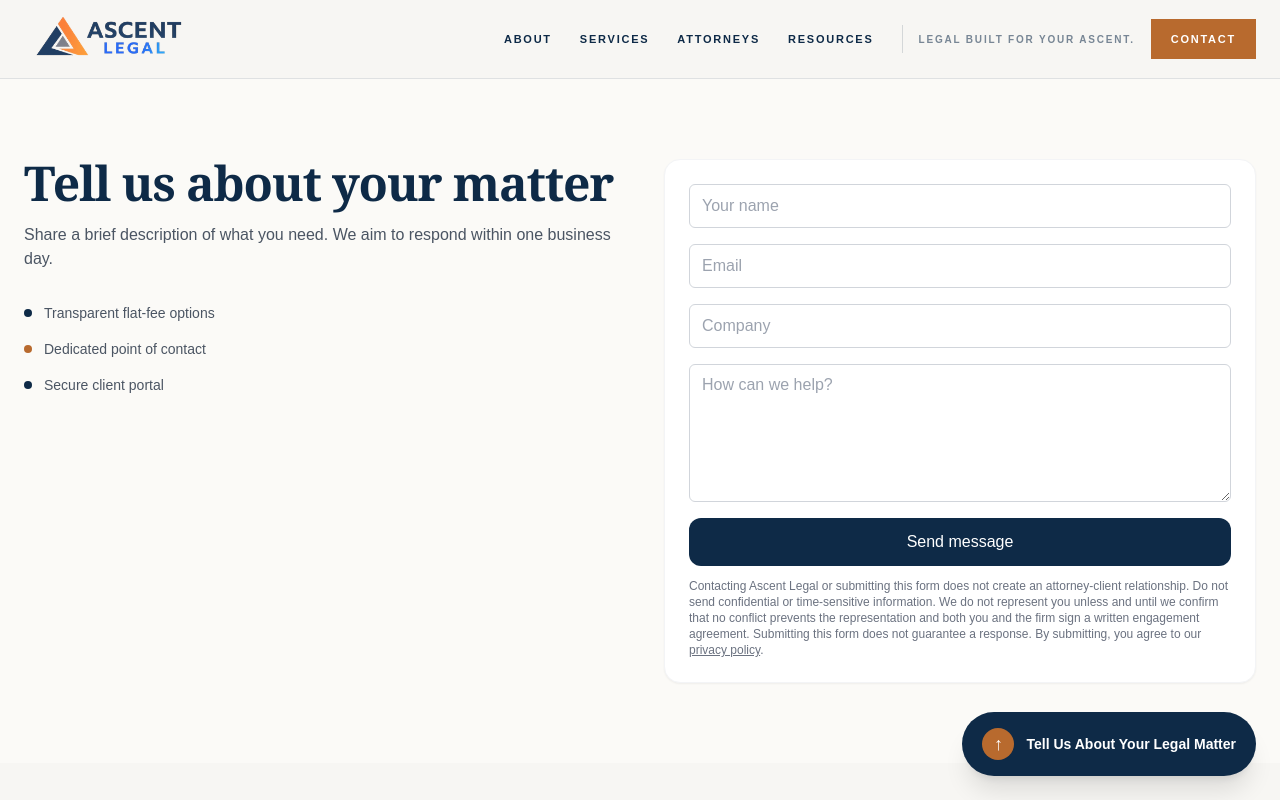
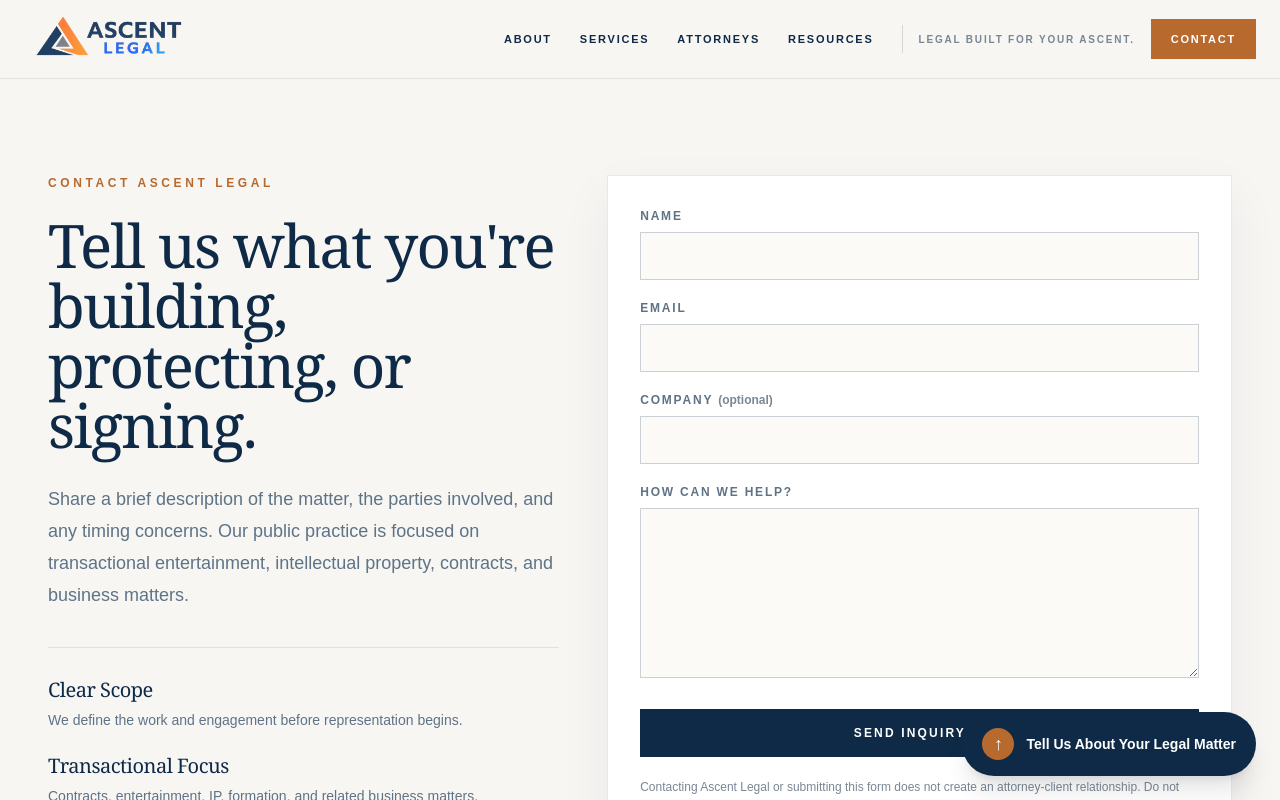
Before and after one commit to ajdreams17/Ascentlegal, a Next.js app: page /contact in a window 1280 px wide. Shown: the top 800 px of the page. Built offline with nearby package versions, Linux system fonts and the light colour scheme.

Commit message:
Refresh contact page with tracked form

```diff
--- a/app/contact/page.jsx
+++ b/app/contact/page.jsx
@@ -1,9 +1,10 @@
-import TrackedLink from "../../components/TrackedLink";
-// app/contact/page.jsx
+import ContactForm from "../../components/ContactForm";
+import StartIntakeButton from "../../components/StartIntakeButton";
+
 export const metadata = {
   title: "Contact | Ascent Legal",
   description:
-    "Tell us briefly about your matter. We aim to respond within one business day.",
+    "Tell us briefly about your transactional legal matter. Contact Ascent Legal about contracts, entertainment, trademarks, copyright, business formation, and related services.",
   alternates: {
     canonical: "/contact",
   },
@@ -11,111 +12,49 @@ export const metadata = {
 
 export default function ContactPage() {
   return (
-    <section className="mx-auto max-w-7xl px-6 py-20 grid md:grid-cols-2 gap-12">
-      {/* Left column: heading + tagline + bullets */}
-      <div>
-        <h1 className="text-4xl md:text-5xl font-bold">Tell us about your matter</h1>
-        <p className="mt-4 text-gray-600">
-          Share a brief description of what you need. We aim to respond within one business day.
-        </p>
+    <main className="bg-[#F7F6F3] text-[#0E2A47]">
+      <section className="mx-auto grid max-w-7xl gap-12 px-6 py-20 sm:px-10 lg:grid-cols-[.9fr_1.1fr] lg:px-12 lg:py-24">
+        <div>
+          <p className="text-xs font-semibold uppercase tracking-[0.3em] text-[#B86A2E]">
+            Contact Ascent Legal
+          </p>
 
-        <div className="mt-8 space-y-4 text-sm text-gray-600">
-          <div className="flex items-center gap-3">
-            <span className="h-2 w-2 rounded-full bg-indigo-500" />
-            Transparent flat-fee options
-          </div>
-          <div className="flex items-center gap-3">
-            <span className="h-2 w-2 rounded-full bg-teal-400" />
-            Dedicated point of contact
-          </div>
-          <div className="flex items-center gap-3">
-            <span className="h-2 w-2 rounded-full bg-indigo-500" />
-            Secure client portal
+          <h1 className="mt-6 font-serif text-5xl leading-[1.02] tracking-[-0.03em] sm:text-6xl">
+            Tell us what you&apos;re building, protecting, or signing.
+          </h1>
+
+          <p className="mt-7 max-w-xl text-lg leading-8 text-[#5F7386]">
+            Share a brief description of the matter, the parties involved, and
+            any timing concerns. Our public practice is focused on transactional
+            entertainment, intellectual property, contracts, and business matters.
+          </p>
+
+          <div className="mt-9 space-y-5 border-t border-[#0E2A47]/10 pt-7">
+            {[
+              ["Clear Scope", "We define the work and engagement before representation begins."],
+              ["Transactional Focus", "Contracts, entertainment, IP, formation, and related business matters."],
+              ["Deadline Awareness", "Tell us about any signing, filing, launch, or response deadline at the outset."],
+            ].map(([title,text]) => (
+              <div key={title}>
+                <h2 className="font-serif text-xl">{title}</h2>
+                <p className="mt-1 text-sm leading-6 text-[#5F7386]">{text}</p>
+              </div>
+            ))}
           </div>
 
+          <div className="mt-9">
+            <p className="text-sm text-[#5F7386]">Prefer guided intake?</p>
+            <StartIntakeButton
+              eventName="contact_page_intake_clicked"
+              placement="contact_page"
+              label="Start Guided Intake"
+              className="mt-3 inline-flex border border-[#B86A2E] px-6 py-3 text-xs font-bold uppercase tracking-[0.18em] text-[#B86A2E] transition hover:bg-[#B86A2E] hover:text-white"
+            />
+          </div>
         </div>
-      </div>
 
-      {/* Right column: Formspree-connected form */}
-     <form
-  action="https://formspree.io/f/mrbladoo"
-  method="POST"
-  className="rounded-2xl border border-gray-100 bg-white p-6 shadow-sm"
->
-  {/* (Optional) redirect after submit – create /thank-you if you want this */}
-  <input type="hidden" name="_redirect" value="/thank-you" />
-
-  {/* Custom subject line for emails */}
-  <input type="hidden" name="_subject" value="New Ascent Legal Inquiry" />
-
-  {/* Honeypot spam trap */}
-  <input type="text" name="_gotcha" className="hidden" tabIndex={-1} />
-
-  {/* Extra hidden replyto field for email clients */}
-  <input type="email" name="_replyto" className="hidden" />
-
-  {/* Your visible fields start here */}
-  <div className="grid grid-cols-1 gap-4">
-    <label className="sr-only" htmlFor="name">Your name</label>
-    <input
-      id="name"
-      name="name"
-      placeholder="Your name"
-      className="h-11 rounded-md border border-gray-300 px-3"
-      required
-    />
-
-    <label className="sr-only" htmlFor="email">Email</label>
-    <input
-      id="email"
-      type="email"
-      name="email"
-      placeholder="Email"
-      className="h-11 rounded-md border border-gray-300 px-3"
-      required
-    />
-
-    <label className="sr-only" htmlFor="company">Company</label>
-    <input
-      id="company"
-      name="company"
-      placeholder="Company"
-      className="h-11 rounded-md border border-gray-300 px-3"
-    />
-
-    <label className="sr-only" htmlFor="message">How can we help?</label>
-    <textarea
-      id="message"
-      name="message"
-      rows={5}
-      placeholder="How can we help?"
-      className="rounded-md border border-gray-300 px-3 py-2"
-      required
-    />
-
-    <div>
-      <button
-        type="submit"
-        onClick={() => window.gtag?.("event", "contact_form_submit_clicked", { placement: "contact_page" })}
-        className="w-full rounded-xl bg-[#0E2A47] px-4 py-3 text-white transition-colors hover:bg-[#B86A2E]"
-      >
-        Send message
-      </button>
-    </div>
-  </div>
-
-  <p className="mt-3 text-xs text-gray-500">
-    Contacting Ascent Legal or submitting this form does not create an attorney-client relationship.
-    Do not send confidential or time-sensitive information. We do not represent you unless and until
-    we confirm that no conflict prevents the representation and both you and the firm sign a written
-    engagement agreement. Submitting this form does not guarantee a response. By submitting, you
-    agree to our{" "}
-    <a href="/privacy" className="underline hover:text-indigo-600">
-      privacy policy
-    </a>.
-  </p>
-</form>
-
-    </section>
+        <ContactForm />
+      </section>
+    </main>
   );
 }
```
